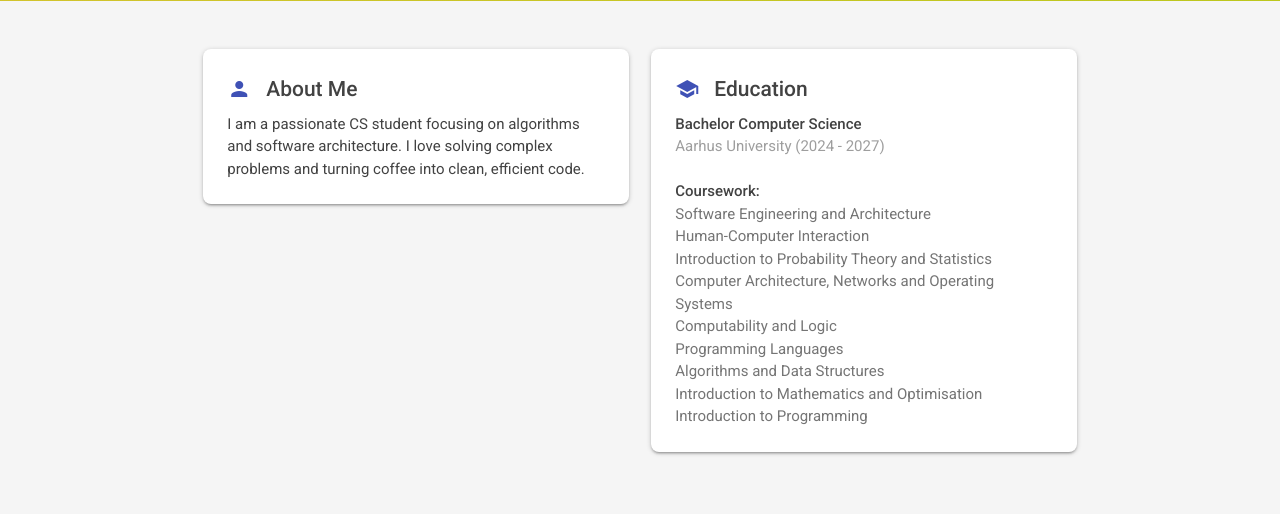
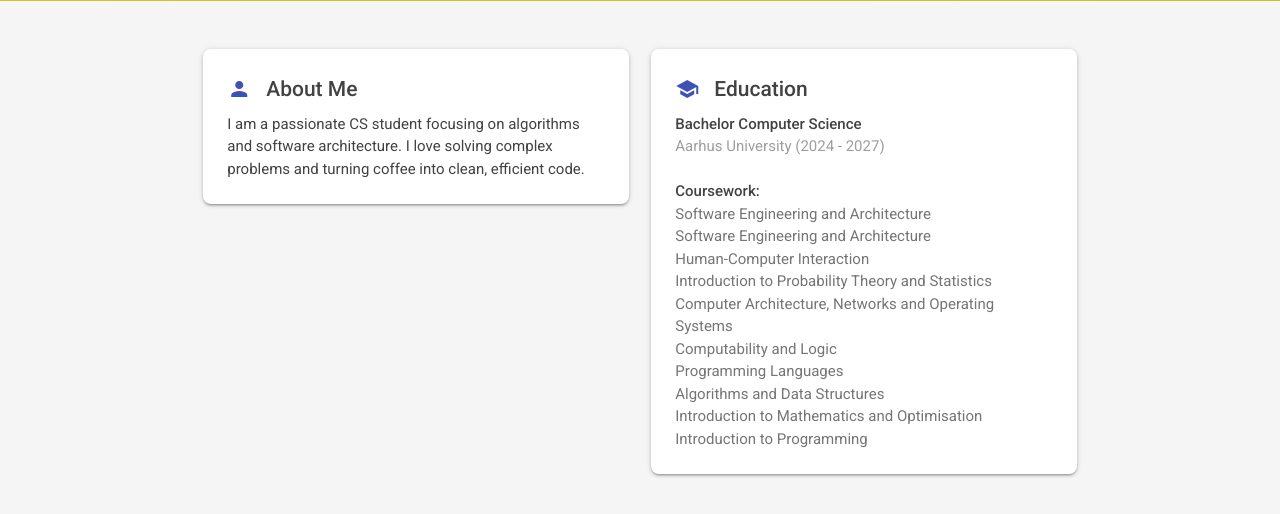
Before and after one commit to mathiasflansmose/landingpage, a Flask app: page / in a window 1280 px wide. Shown: the part 522-1036 px from the top of the page. Run offline with Flask 3, Linux system fonts and the light colour scheme.

Commit message:
Testing github runner (2)

```diff
--- a/templates/index.html
+++ b/templates/index.html
@@ -120,6 +120,7 @@
                         <br>
                         <p><strong>Coursework:</strong></p>
                         <p class="grey-text text-darken-1">Software Engineering and Architecture</p>
+                        <p class="grey-text text-darken-1">Software Engineering and Architecture</p>
                         <p class="grey-text text-darken-1">Human-Computer Interaction</p>
                         <p class="grey-text text-darken-1">Introduction to Probability Theory and Statistics</p>
                         <p class="grey-text text-darken-1">Computer Architecture, Networks and Operating Systems</p>
```
